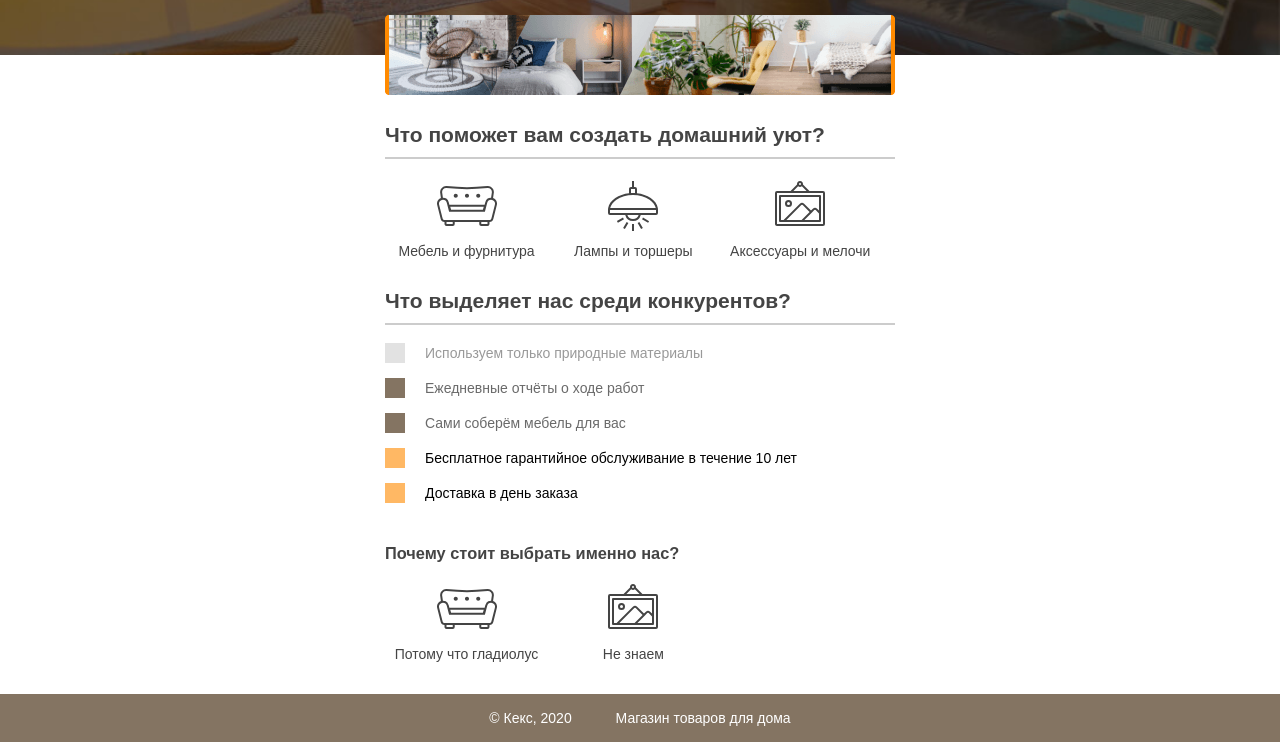
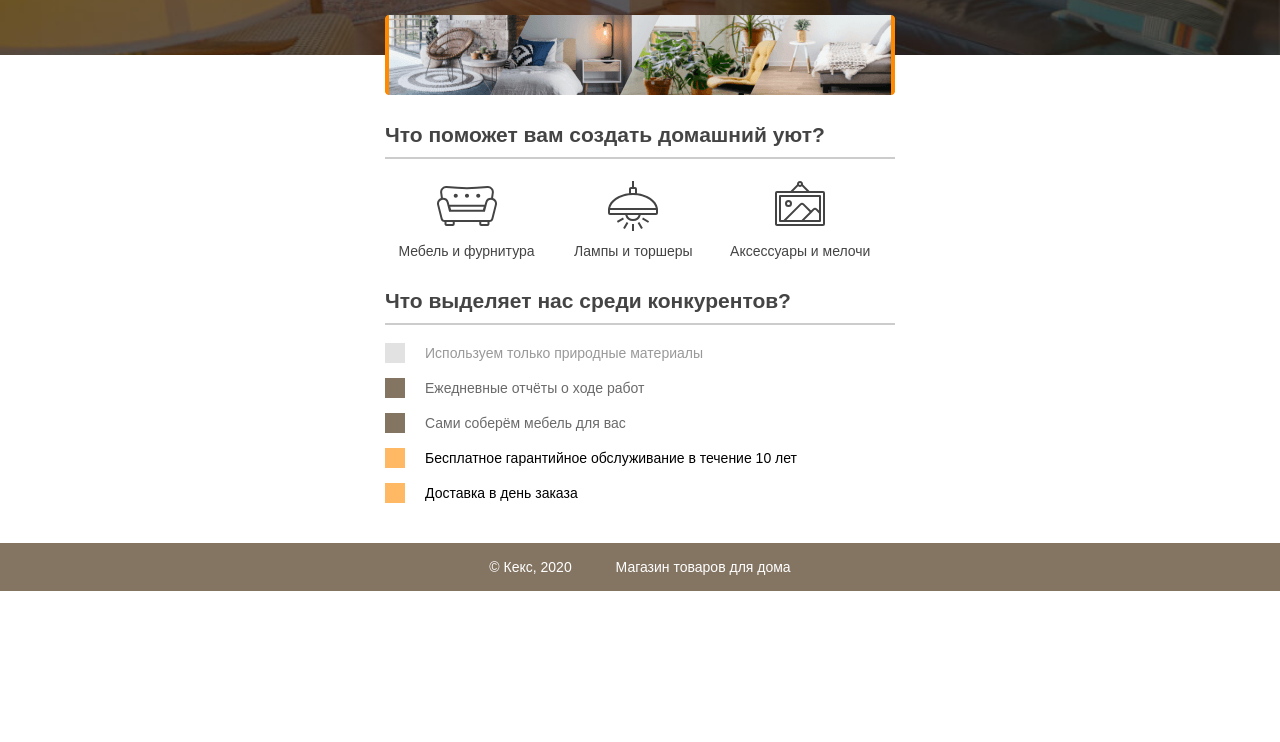
Before and after one commit to Wothubster/first_rep, a plain HTML site: page index.html in a window 1280 px wide. Shown: the part 161-903 px from the top of the page. After the commit the page ends 800 px from the top, so only its background shows below. Drawn offline with Linux system fonts and the light colour scheme.

Commit message:
Update index.html

```diff
--- a/index.html
+++ b/index.html
@@ -31,11 +31,7 @@
         <li class="advantages-item vip">Доставка в день заказа</li>
       </ul>
     </section>
-<section class="features">
-       <h3> Почему стоит выбрать именно нас? </h3>
-         <p class="feature-furniture"> Потому что гладиолус</p>
-          <p class="feature-accessories">Не знаем</p>
-</section>
+
 
     <footer class="site-footer">
       <div class="container">
```
